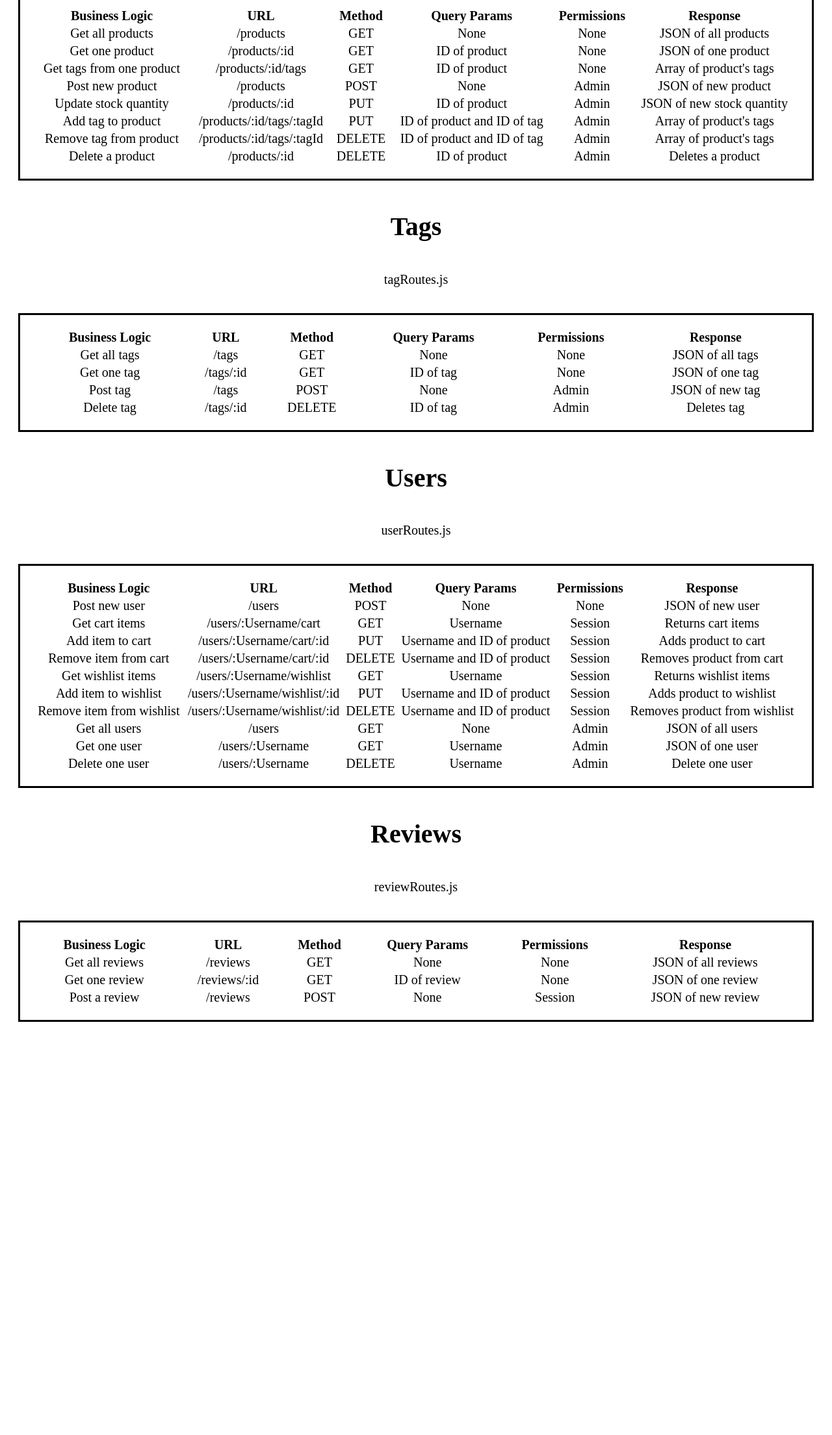
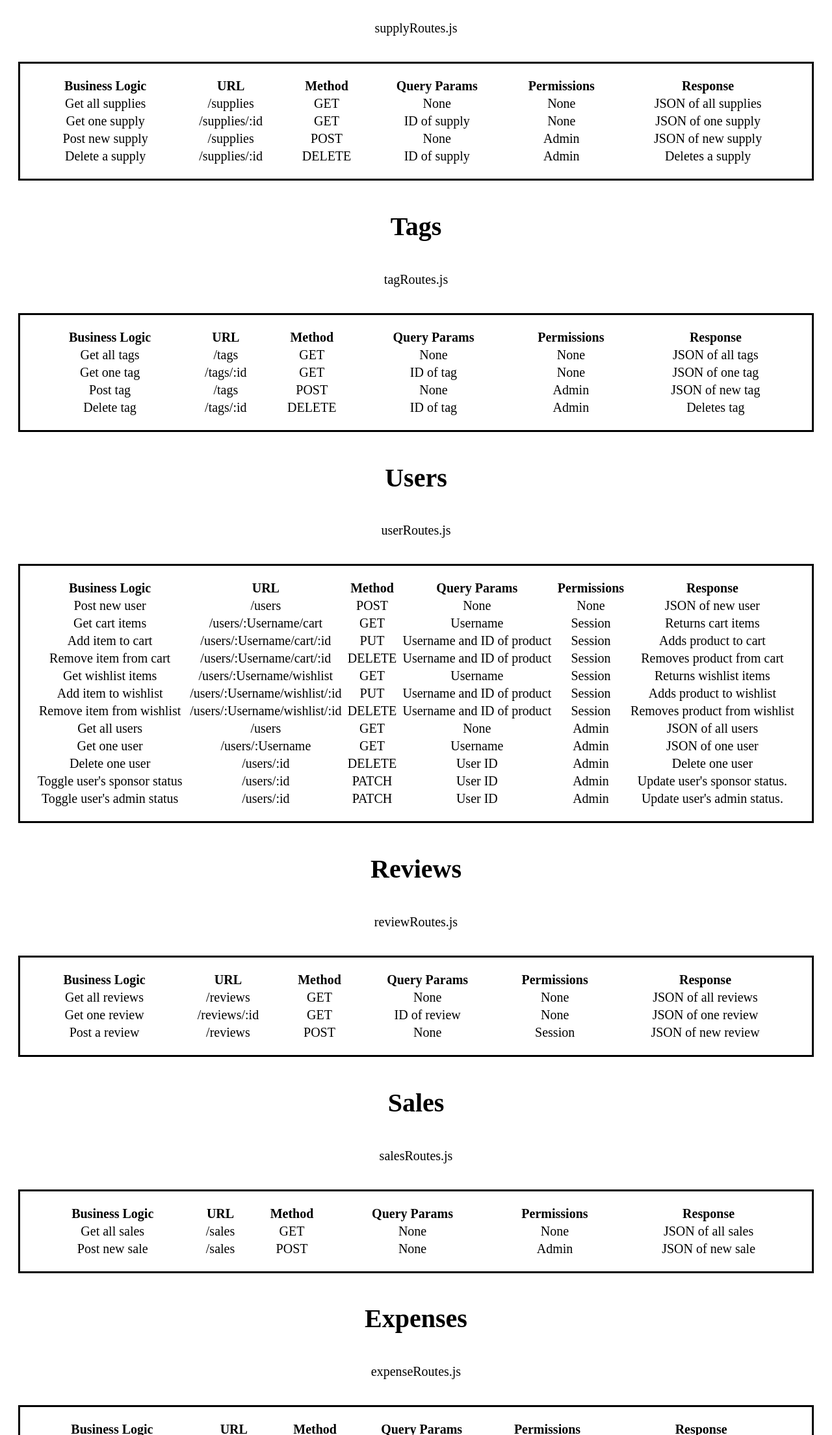
Before and after one commit to c0decel/transparent-storefront-api, a website: page public/documentation.html in a window 1280 px wide. Shown: the part 591-2800 px from the top of the page at 65% size. Before the commit the page ends 2192 px from the top, so only its background shows below. Drawn offline with Linux system fonts and the light colour scheme.

Commit message:
Add files via upload

```diff
--- a/index.js
+++ b/index.js
@@ -13,6 +13,7 @@ const Expense = Models.Expense;
 const Sale = Models.Sale;
 
 const productRoutes = require('./productRoutes');
+const supplyRoutes = require('./supplyRoutes');
 const tagRoutes = require('./tagRoutes');
 const userRoutes = require('./userRoutes');
 const reviewRoutes = require('./reviewRoutes');
@@ -74,6 +75,11 @@ app.get('/documentation', (req, res) => {
 app.use('/products', productRoutes);
 
 /**
+ * Supply logic
+ */
+app.use('/supplies', supplyRoutes);
+
+/**
  * Tag logic
  */
 app.use('/tags', tagRoutes);
--- a/productRoutes.js
+++ b/productRoutes.js
@@ -79,8 +79,6 @@ router.post('/', passport.authenticate('jwt', { session: false }), checkBroom, a
             Image,
             Tags
         });
-
-
         res.status(201).json(newProduct);
     } catch (err) {
         console.error(err);
@@ -177,7 +175,7 @@ router.delete('/:id/tags/:tagId', passport.authenticate('jwt', { session: false
 
 //Delete product
 router.delete('/:id', passport.authenticate('jwt', { session: false }), checkBroom, (req, res) => {
-    Product.findOneAndDelete({ _id: req.params.id })
+    Product.findOneAndDelete({ id: req.params.id })
     .then((existingProduct) => {
         if (!existingProduct) {
             res.status(404).send(req.params.id + ' does not exist.')
--- a/public/documentation.html
+++ b/public/documentation.html
@@ -19,56 +19,6 @@
         }
     </style>
     <body>
-        <h1>Index</h1>
-        <p>index.js</p>
-        <table>
-            <thead>
-                <tr>
-                    <th>Business Logic</th>
-                    <th>URL</th>
-                    <th>Method</th>
-                    <th>Query Params</th>
-                    <th>Permissions</th>
-                    <th>Response</th>
-                </tr>
-            </thead>
-
-            <tbody>
-                <td>Post new expense</td>
-                <td>/expenses</td>
-                <td>POST</td>
-                <td>None</td>
-                <td>Admin</td>
-                <td>JSON of new expense</td>
-            </tbody>
-            <tbody>
-                <td>Post new sale</td>
-                <td>/sales</td>
-                <td>POST</td>
-                <td>None</td>
-                <td>Admin</td>
-                <td>JSON of new sale</td>
-            </tbody>
-
-            <tbody>
-                <td>Get all sales</td>
-                <td>/sales</td>
-                <td>GET</td>
-                <td>None</td>
-                <td>None</td>
-                <td>JSON of all sales</td>
-            </tbody>
-
-            <tbody>
-                <td>Get all expenses</td>
-                <td>/expenses</td>
-                <td>GET</td>
-                <td>None</td>
-                <td>None</td>
-                <td>JSON of all expenses</td>
-            </tbody>
-        </table>
-
         <h1>Products</h1>
         <p>productRoutes.js</p>
         <table>
@@ -154,6 +104,58 @@
                 <td>Admin</td>
                 <td>Deletes a product</td>
             </tbody>
+        </table>
+
+        <h1>Supplies</h1>
+        <p>supplyRoutes.js</p>
+        <table>
+            <thead>
+                <tr>
+                    <th>Business Logic</th>
+                    <th>URL</th>
+                    <th>Method</th>
+                    <th>Query Params</th>
+                    <th>Permissions</th>
+                    <th>Response</th>
+                </tr>
+            </thead>
+
+            <tbody>
+                <td>Get all supplies</td>
+                <td>/supplies</td>
+                <td>GET</td>
+                <td>None</td>
+                <td>None</td>
+                <td>JSON of all supplies</td>
+            </tbody>
+
+            <tbody>
+                <td>Get one supply</td>
+                <td>/supplies/:id</td>
+                <td>GET</td>
+                <td>ID of supply</td>
+                <td>None</td>
+                <td>JSON of one supply</td>
+            </tbody>
+
+            <tbody>
+                <td>Post new supply</td>
+                <td>/supplies</td>
+                <td>POST</td>
+                <td>None</td>
+                <td>Admin</td>
+                <td>JSON of new supply</td>
+            </tbody>
+
+            <tbody>
+                <td>Delete a supply</td>
+                <td>/supplies/:id</td>
+                <td>DELETE</td>
+                <td>ID of supply</td>
+                <td>Admin</td>
+                <td>Deletes a supply</td>
+            </tbody>
+
         </table>
 
         <h1>Tags</h1>
@@ -304,11 +306,29 @@
 
             <tbody>
                 <td>Delete one user</td>
-                <td>/users/:Username</td>
+                <td>/users/:id</td>
                 <td>DELETE</td>
-                <td>Username</td>
+                <td>User ID</td>
                 <td>Admin</td>
                 <td>Delete one user</td>
+            </tbody>
+
+            <tbody>
+                <td>Toggle user's sponsor status</td>
+                <td>/users/:id</td>
+                <td>PATCH</td>
+                <td>User ID</td>
+                <td>Admin</td>
+                <td>Update user's sponsor status.</td>
+            </tbody>
+
+            <tbody>
+                <td>Toggle user's admin status</td>
+                <td>/users/:id</td>
+                <td>PATCH</td>
+                <td>User ID</td>
+                <td>Admin</td>
+                <td>Update user's admin status.</td>
             </tbody>
         </table>
 
@@ -353,5 +373,71 @@
                 <td>JSON of new review</td>
             </tbody>
         </table>
+
+        <h1>Sales</h1>
+        <p>salesRoutes.js</p>
+        <table>
+            <thead>
+                <tr>
+                    <th>Business Logic</th>
+                    <th>URL</th>
+                    <th>Method</th>
+                    <th>Query Params</th>
+                    <th>Permissions</th>
+                    <th>Response</th>
+                </tr>
+            </thead>
+
+            <tbody>
+                <td>Get all sales</td>
+                <td>/sales</td>
+                <td>GET</td>
+                <td>None</td>
+                <td>None</td>
+                <td>JSON of all sales</td>
+            </tbody>
+
+            <tbody>
+                <td>Post new sale</td>
+                <td>/sales</td>
+                <td>POST</td>
+                <td>None</td>
+                <td>Admin</td>
+                <td>JSON of new sale</td>
+            </tbody>
+        </table>
+
+        <h1>Expenses</h1>
+        <p>expenseRoutes.js</p>
+        <table>
+            <thead>
+                <tr>
+                    <th>Business Logic</th>
+                    <th>URL</th>
+                    <th>Method</th>
+                    <th>Query Params</th>
+                    <th>Permissions</th>
+                    <th>Response</th>
+                </tr>
+            </thead>
+
+            <tbody>
+                <td>Get all expenses</td>
+                <td>/expenses</td>
+                <td>GET</td>
+                <td>None</td>
+                <td>None</td>
+                <td>JSON of all expenses</td>
+            </tbody>
+
+            <tbody>
+                <td>Post new expense</td>
+                <td>/expenses</td>
+                <td>POST</td>
+                <td>None</td>
+                <td>Admin</td>
+                <td>JSON of new expense</td>
+            </tbody>
+        </table>
     </body>
 </html>
```
Also changed, not shown: models.js (+15 -0 lines), supplyRoutes.js (added, +88 -0 lines).
